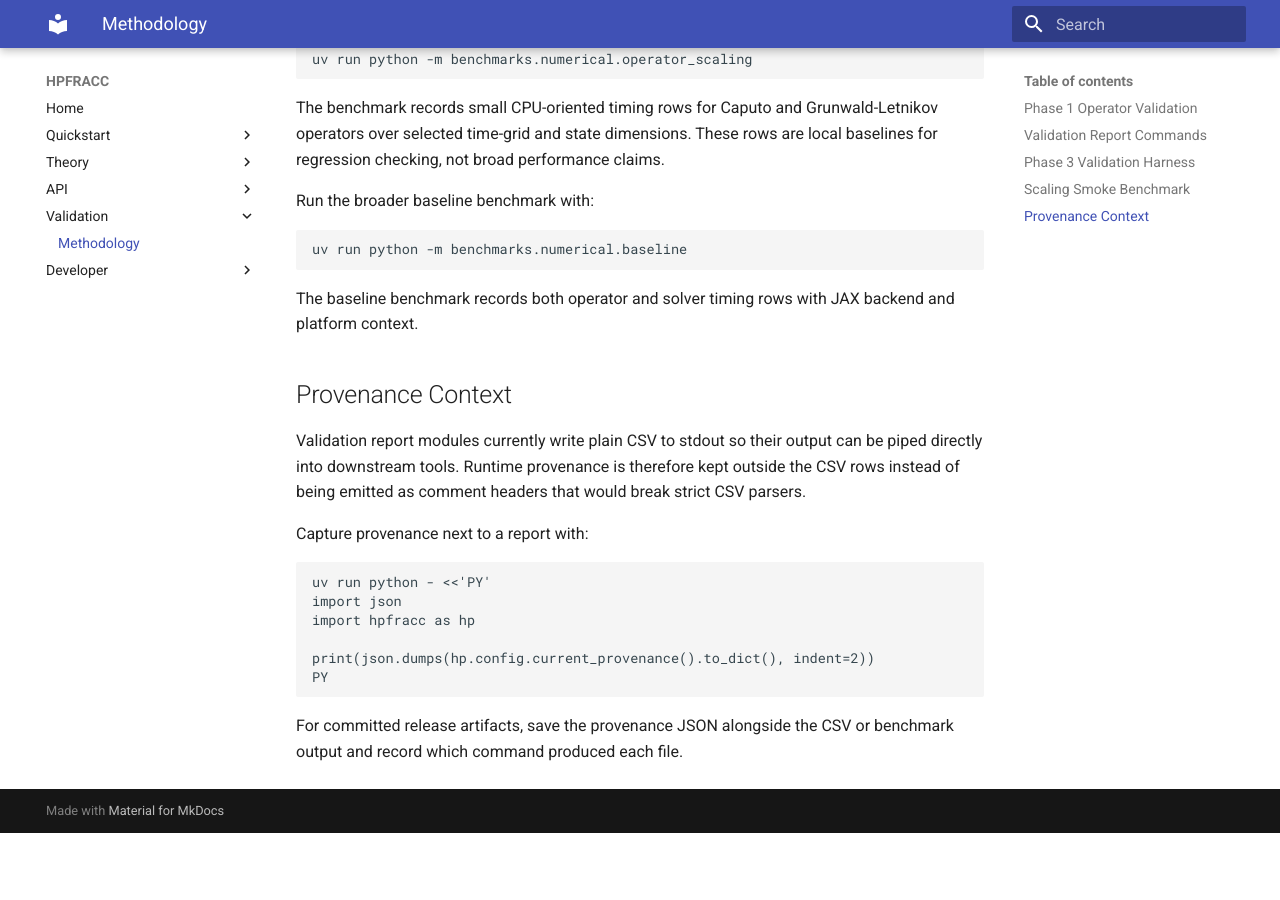
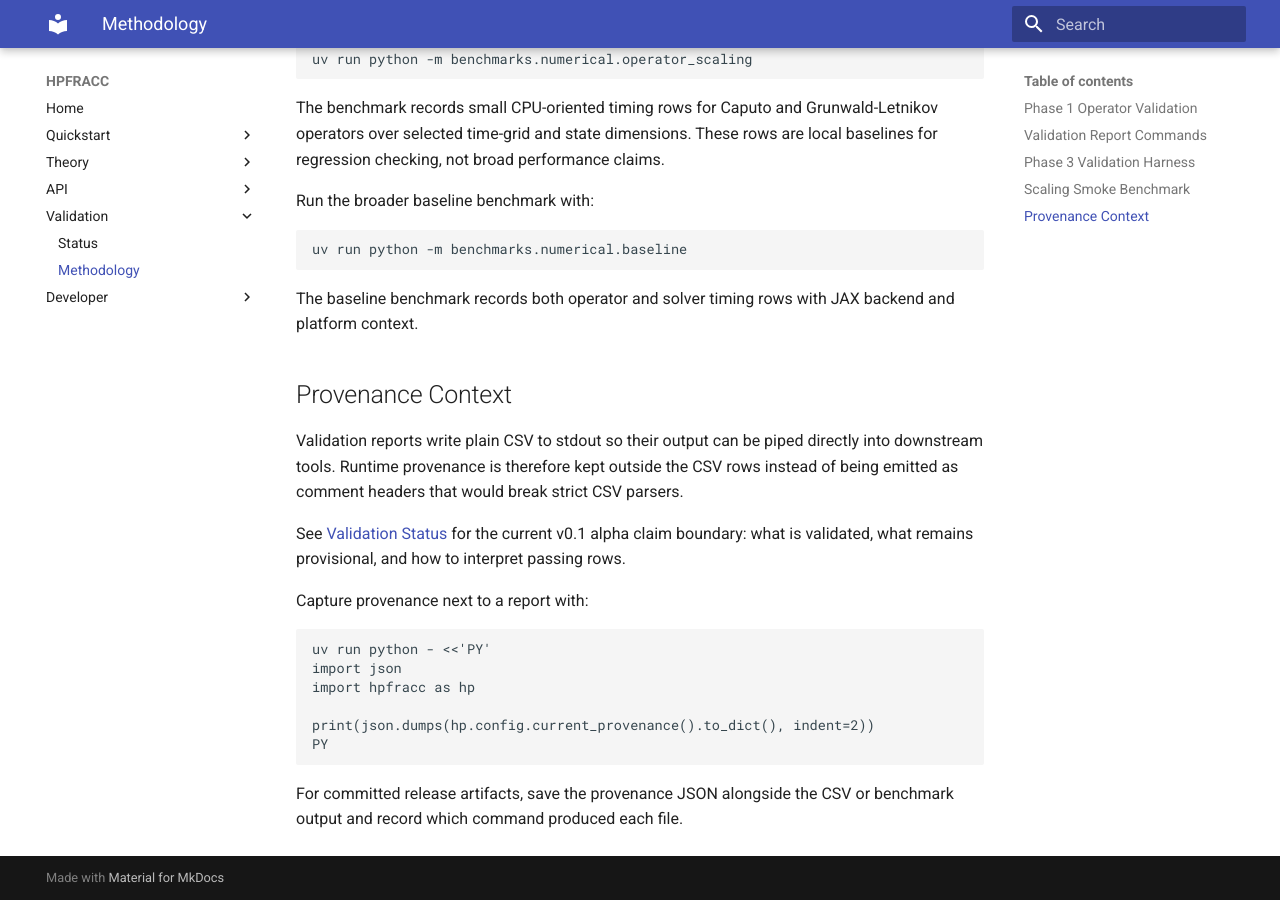
Before and after one commit to dave2k77/hpfracc, an MkDocs documentation site: the page built from docs/validation/methodology.md, in a window 1280 px wide and 900 px high, scrolled down 1918 px. Built offline with MkDocs 1.6.1 and Material for MkDocs 9.7.7, drawn with Linux system fonts in a browser that asks for light colours; before the commit the page ends 2751 px from its top, so only the background shows below that.

Commit message:
docs: add validation status summary

```diff
--- a/docs/validation/methodology.md
+++ b/docs/validation/methodology.md
@@ -97,10 +97,12 @@
 
 ## Provenance Context
 
-Validation report modules currently write plain CSV to stdout so their output can
-be piped directly into downstream tools. Runtime provenance is therefore kept
-outside the CSV rows instead of being emitted as comment headers that would break
-strict CSV parsers.
+Validation reports write plain CSV to stdout so their output can be piped directly
+into downstream tools. Runtime provenance is therefore kept outside the CSV rows
+instead of being emitted as comment headers that would break strict CSV parsers.
+
+See [Validation Status](status.md) for the current v0.1 alpha claim boundary: what
+is validated, what remains provisional, and how to interpret passing rows.
 
 Capture provenance next to a report with:
 
--- a/mkdocs.yml
+++ b/mkdocs.yml
@@ -14,6 +14,7 @@
   - API:
       - Contract: api/contract.md
   - Validation:
+      - Status: validation/status.md
       - Methodology: validation/methodology.md
   - Developer:
       - Notes: developer/index.md
```
Also changed, not shown: docs/developer/phase-6-research-ready-alpha.md (+1 -0 lines), docs/validation/status.md (added, +103 -0 lines).
